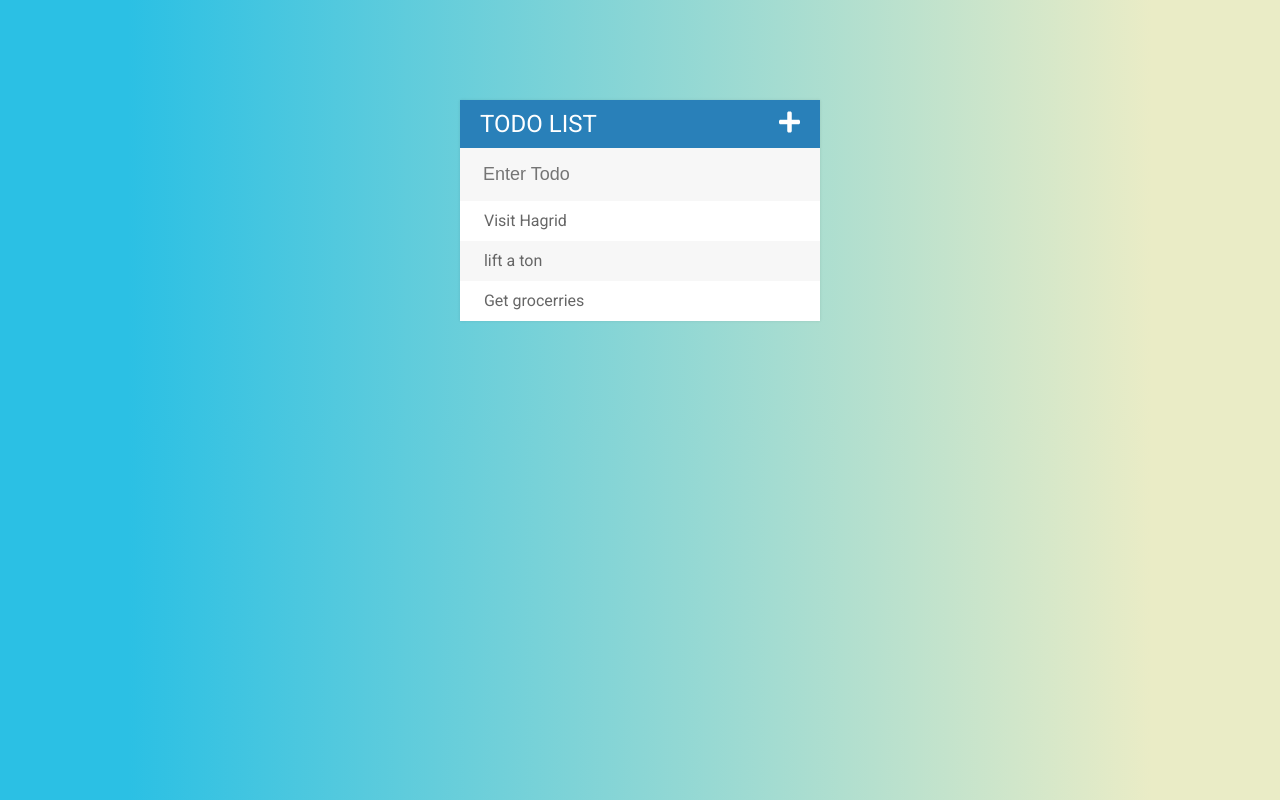
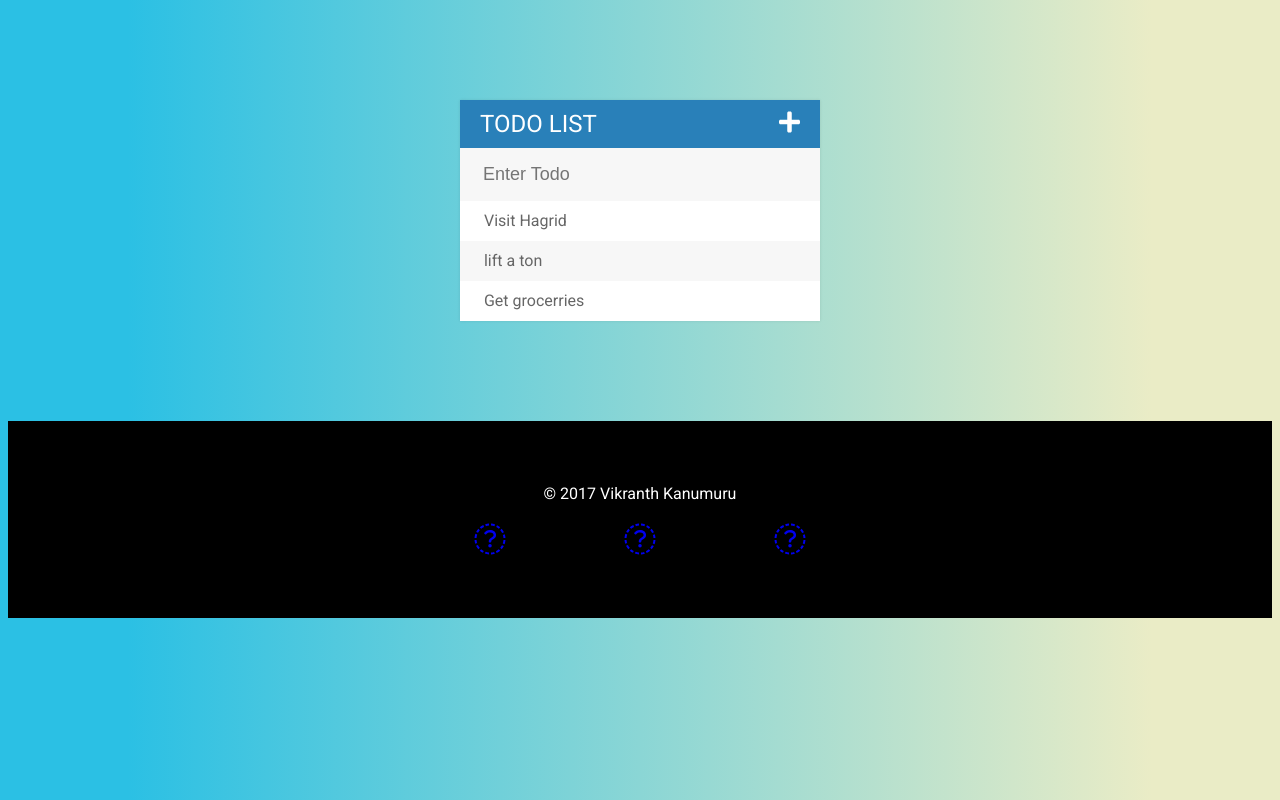
Before and after one commit to highskillzz/Todo-List, a plain HTML site: page index.html in a window 1280 px wide. Drawn offline with Linux system fonts and the light colour scheme.

Commit message:
After small changes

```diff
--- a/index.html
+++ b/index.html
@@ -3,6 +3,7 @@
 <head>
 	<title>Todo List</title>
 	<link rel="stylesheet" type="text/css" href="assets/css/todos.css">
+	<link href="https://maxcdn.bootstrapcdn.com/font-awesome/4.7.0/css/font-awesome.min.css" rel="stylesheet" integrity="sha384-wvfXpqpZZVQGK6TAh5PVlGOfQNHSoD2xbE+QkPxCAFlNEevoEH3Sl0sibVcOQVnN" crossorigin="anonymous">
 	<link href='https://fonts.googleapis.com/css?family=Roboto:400,700,500' rel='stylesheet' type='text/css'>
 	<link rel="stylesheet" type="text/css" href="https://cdnjs.cloudflare.com/ajax/libs/font-awesome/4.4.0/css/font-awesome.css">
 	<script type="text/javascript" src="assets/js/lib/jquery-2.1.4.min.js"></script>
@@ -21,5 +22,15 @@
 </div>
 
 <script type="text/javascript" src="assets/js/todos.js"></script>
+
+<footer style="padding: 5% 5% 5% 5%;text-align: center; background-color: #000000; color: #fff;">
+    &copy; 2017 Vikranth Kanumuru <br>
+    <div style="margin-top: 20px;">
+    <a href="https://www.facebook.com/saivicky2015" style="padding: 5% 5% 5% 5%;"><i class="fa fa-facebook fa-2x" aria-hidden="true"></i></a>
+    <a href="https://github.com/highskillzz" style="padding: 5% 5% 5% 5%;"><i class="fa fa-github fa-2x" aria-hidden="true"></i></a>
+    <a href="https://www.linkedin.com/in/vikranth-kanumuru-751a73125/" style="padding: 5% 5% 5% 5%;"><i class="fa fa-linkedin fa-2x" aria-hidden="true"></i></a>
+</div>
+</footer>
+
 </body>
 </html>
```
Also changed, not shown: issues.txt (added).
